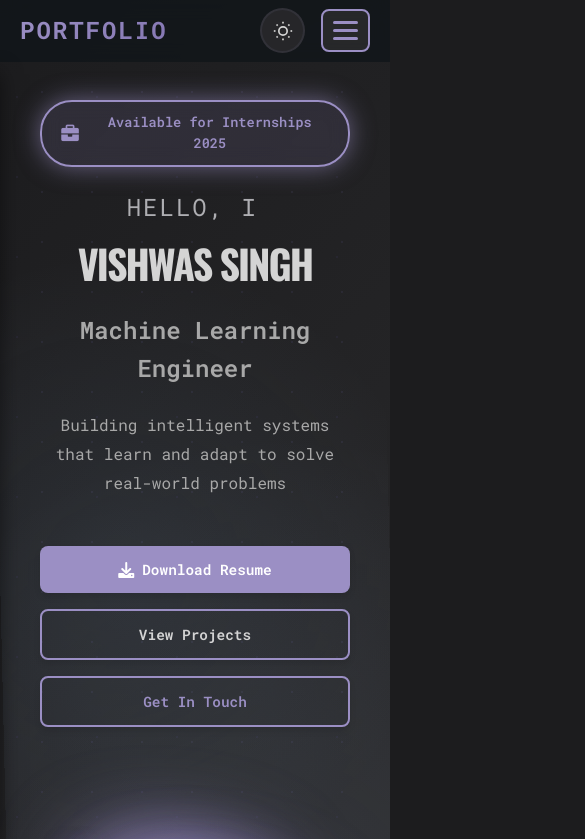
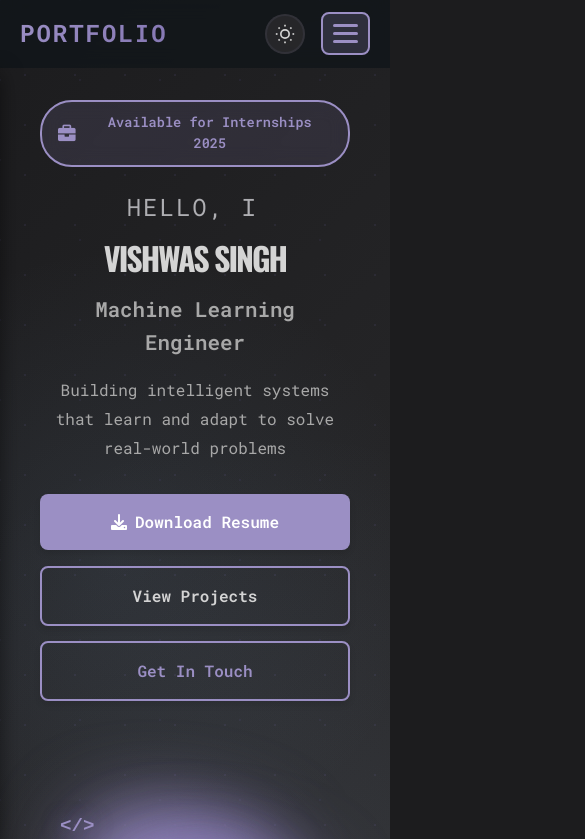
Before and after one commit to VISHWAS-SINGH09/portfolio-website, a React (Vite) app: page / in a window 390 px wide. Shown: the top 839 px of the page, 585 px wide, since content can reach past the window. Built offline with nearby package versions, Linux system fonts and the light colour scheme.

Commit message:
Complete mobile fix - no animations, working toggle, fast performance

```diff
--- a/src/main.tsx
+++ b/src/main.tsx
@@ -2,6 +2,7 @@ import React from 'react'
 import ReactDOM from 'react-dom/client'
 import App from './App.tsx'
 import './styles/globals.css'
+import './styles/mobile-fix.css'
 
 ReactDOM.createRoot(document.getElementById('root')!).render(
   <React.StrictMode>
--- /dev/null
+++ b/src/styles/mobile-fix.css
@@ -0,0 +1,208 @@
+/* MOBILE FIX - Simple, No Animations, Fast Performance */
+
+@media (max-width: 768px) {
+  /* KILL ALL ANIMATIONS AND TRANSITIONS */
+  *, *::before, *::after {
+    animation: none !important;
+    transition: none !important;
+    transform: none !important;
+  }
+
+  /* EXCEPT typewriter - keep it working */
+  .hero-greeting::before {
+    animation: typewriterLoop 5s steps(11) infinite, blink 0.7s step-end infinite !important;
+  }
+
+  /* Force everything visible immediately */
+  * {
+    opacity: 1 !important;
+    visibility: visible !important;
+  }
+
+  /* Remove all transforms */
+  .hero-name,
+  .hero-title,
+  .hero-description,
+  .hero-buttons,
+  .project-card,
+  .skill-category,
+  .stat-card,
+  .education-card {
+    transform: none !important;
+  }
+
+  /* Disable hover effects */
+  *:hover {
+    transform: none !important;
+    box-shadow: none !important;
+  }
+
+  /* Mobile Navigation - FIXED */
+  .nav-toggle {
+    display: flex !important;
+    flex-direction: column !important;
+    gap: 5px !important;
+    padding: 10px !important;
+    background: rgba(155, 143, 196, 0.2) !important;
+    border: 2px solid var(--accent-primary) !important;
+    border-radius: 8px !important;
+    cursor: pointer !important;
+    z-index: 10000 !important;
+  }
+
+  .nav-toggle .bar {
+    width: 25px !important;
+    height: 3px !important;
+    background: var(--accent-primary) !important;
+    display: block !important;
+    border-radius: 2px !important;
+  }
+
+  .nav-menu {
+    position: fixed !important;
+    top: 70px !important;
+    left: -100% !important;
+    width: 100% !important;
+    height: calc(100vh - 70px) !important;
+    background: var(--bg-secondary) !important;
+    flex-direction: column !important;
+    padding: 2rem !important;
+    z-index: 9999 !important;
+    overflow-y: auto !important;
+  }
+
+  .nav-menu.active {
+    left: 0 !important;
+  }
+
+  .nav-link {
+    display: block !important;
+    padding: 1.5rem 0 !important;
+    font-size: 1.2rem !important;
+    border-bottom: 1px solid var(--card-border) !important;
+    color: var(--text-primary) !important;
+  }
+
+  /* Typography - Readable sizes */
+  .hero-name {
+    font-size: 2.5rem !important;
+    line-height: 1.2 !important;
+    margin-bottom: 1rem !important;
+  }
+
+  .hero-title {
+    font-size: 1.3rem !important;
+    margin-bottom: 1rem !important;
+  }
+
+  .hero-description {
+    font-size: 1rem !important;
+    margin-bottom: 2rem !important;
+  }
+
+  .section-title {
+    font-size: 1.8rem !important;
+    margin-bottom: 2rem !important;
+  }
+
+  /* Hero Section */
+  .hero {
+    padding: 100px 20px 40px !important;
+    min-height: auto !important;
+  }
+
+  .hero-content {
+    text-align: center !important;
+  }
+
+  .hero-buttons {
+    flex-direction: column !important;
+    gap: 1rem !important;
+    width: 100% !important;
+  }
+
+  .hero-buttons .btn {
+    width: 100% !important;
+    justify-content: center !important;
+    padding: 15px 20px !important;
+    font-size: 1rem !important;
+  }
+
+  /* Grids - Single column */
+  .projects-grid,
+  .skills-grid,
+  .education-grid,
+  .about-stats {
+    grid-template-columns: 1fr !important;
+    gap: 1.5rem !important;
+  }
+
+  .contact-content {
+    grid-template-columns: 1fr !important;
+    gap: 2rem !important;
+  }
+
+  /* Cards */
+  .project-card,
+  .skill-category,
+  .stat-card,
+  .education-card {
+    margin-bottom: 1rem !important;
+  }
+
+  .project-image {
+    height: 150px !important;
+  }
+
+  /* Forms */
+  .contact-form {
+    padding: 1.5rem !important;
+  }
+
+  .form-group input,
+  .form-group textarea {
+    font-size: 16px !important;
+  }
+
+  /* Container */
+  .container {
+    padding: 0 20px !important;
+  }
+
+  /* Sections */
+  section {
+    padding: 60px 0 !important;
+  }
+
+  /* Navbar */
+  .navbar {
+    padding: 0.75rem 0 !important;
+  }
+
+  .nav-container {
+    padding: 0 20px !important;
+  }
+
+  /* Theme toggle */
+  .theme-toggle {
+    width: 40px !important;
+    height: 40px !important;
+  }
+
+  /* Availability badge */
+  .availability-badge {
+    font-size: 0.85rem !important;
+    padding: 0.6rem 1rem !important;
+  }
+}
+
+/* Extra small phones */
+@media (max-width: 480px) {
+  .hero-name {
+    font-size: 2rem !important;
+  }
+
+  .section-title {
+    font-size: 1.5rem !important;
+  }
+}
```
